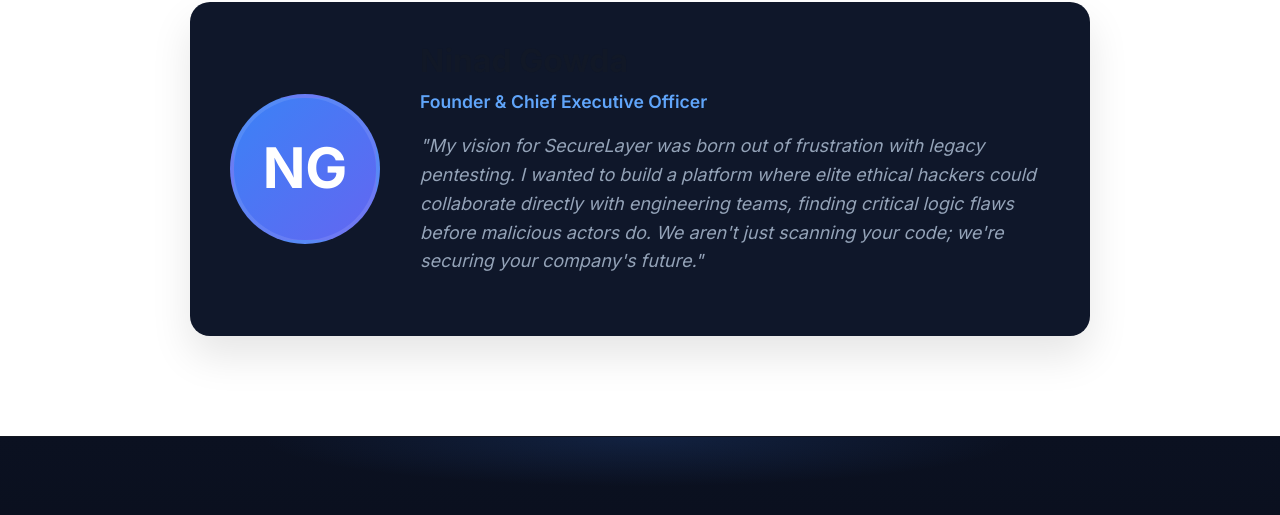
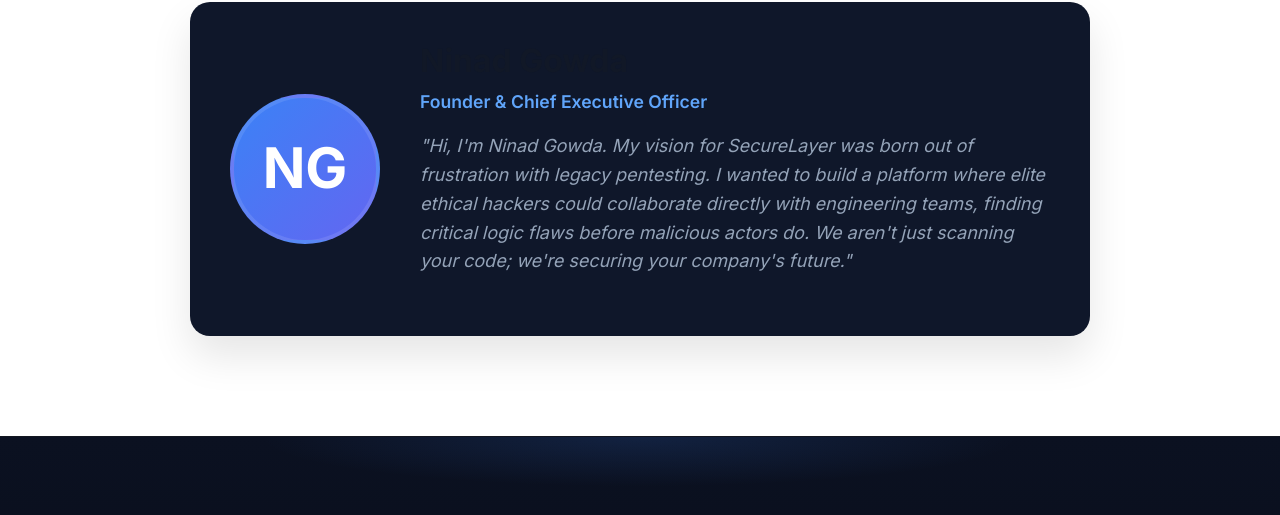
Before and after one commit to ninadgowdru/SecureLayer, a website: page company.html in a window 1280 px wide. Shown: the part 4175-4690 px from the top of the page. Drawn offline with Linux system fonts and the light colour scheme.

Commit message:
Added website files

```diff
--- a/company.html
+++ b/company.html
@@ -243,7 +243,7 @@
                     <h3 style="font-size: 2rem; margin-bottom: 8px;">Ninad Gowda</h3>
                     <p style="color: #60a5fa; font-weight: 600; font-size: 1.1rem; margin-bottom: 16px;">Founder & Chief Executive Officer</p>
                     <p style="color: #94a3b8; line-height: 1.6; margin-bottom: 20px; font-style: italic;">
-                        "My vision for SecureLayer was born out of frustration with legacy pentesting. I wanted to build a platform where elite ethical hackers could collaborate directly with engineering teams, finding critical logic flaws before malicious actors do. We aren't just scanning your code; we're securing your company's future."
+                        "Hi, I'm Ninad Gowda. My vision for SecureLayer was born out of frustration with legacy pentesting. I wanted to build a platform where elite ethical hackers could collaborate directly with engineering teams, finding critical logic flaws before malicious actors do. We aren't just scanning your code; we're securing your company's future."
                     </p>
                 </div>
             </div>
```
